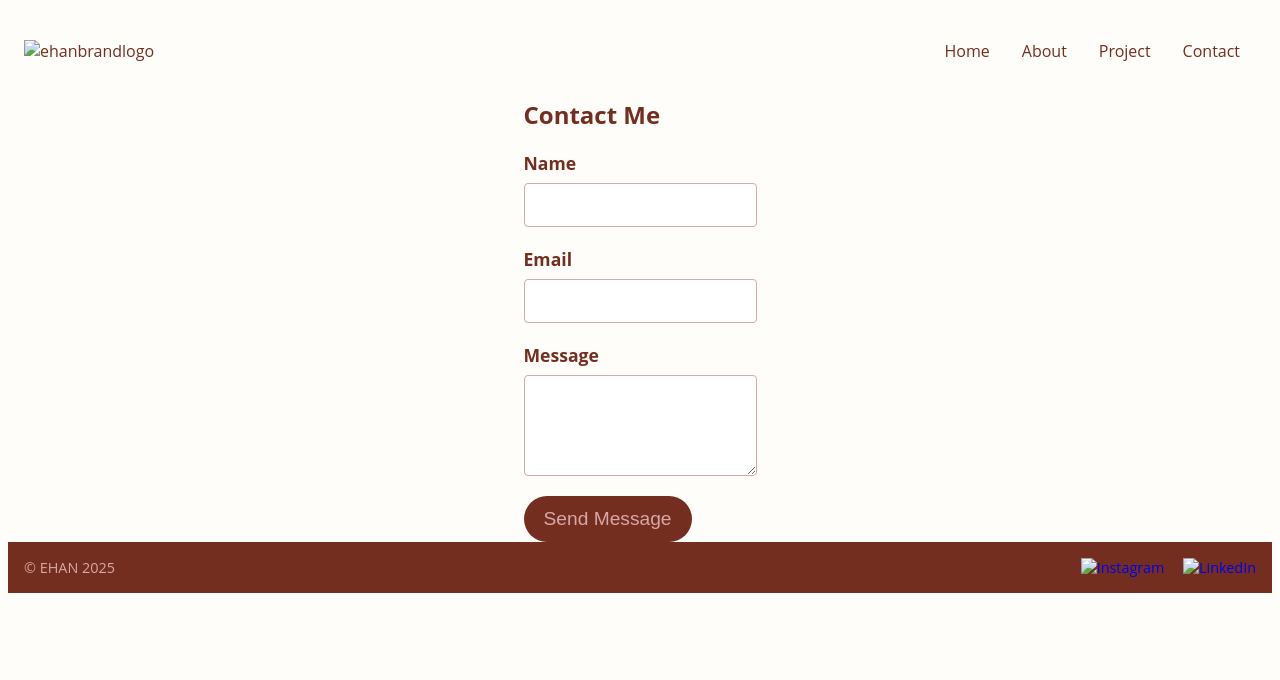
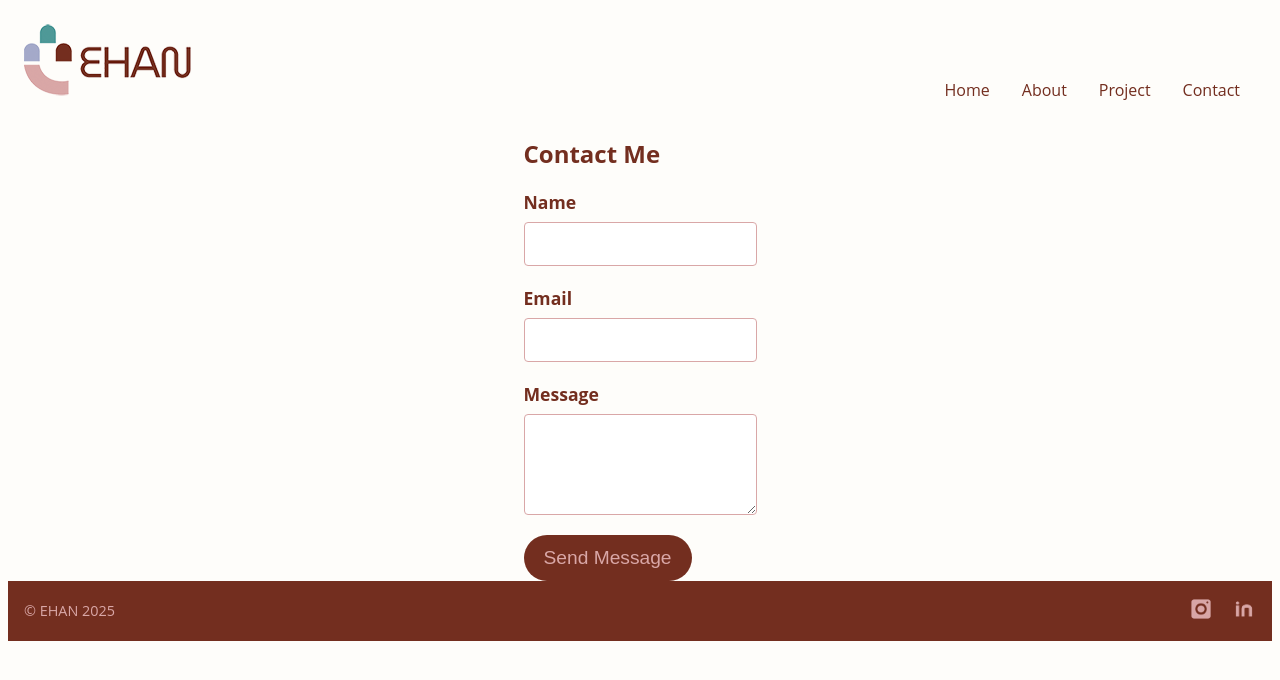
Before and after one commit to bennettdcsm/DGME167_FALL2K25, a plain HTML site: page contact.html in a window 1280 px wide. Drawn offline with Linux system fonts and the light colour scheme.

Commit message:
Update image paths in contact.html

```diff
--- a/contact.html
+++ b/contact.html
@@ -5,7 +5,7 @@
   <meta charset="UTF-8" />
   <meta name="viewport" content="width=device-width, initial-scale=1.0" />
   <title>Contact Page</title>
-  <link rel="icon" href="images/favi.png" type="image_favicon" />
+  <link rel="icon" href="image/favi.png" type="image_favicon" />
   <link rel="stylesheet" href="style.css">
 </head>
 
@@ -13,7 +13,7 @@
   <!-- Header Section -->
   <header>
     <div class="logo">
-      <img src="images/logo_simple.png" alt="ehanbrandlogo" />
+      <img src="image/logo_simple.png" alt="ehanbrandlogo" />
     </div>
     <nav>
       <ul class="nav-links">
@@ -49,8 +49,8 @@
   <footer>
     <div class>&copy; EHAN 2025</div>
     <div class="social-icons">
-      <a href="https://www.instagram.com/ehandesignstudio"><img src="images/icon_insta.png" alt="Instagram" /></a>
-      <a href="http://linkedin.com/in/eunkyung-han-60b575226"><img src="images/icon_linkedin.png" alt="LinkedIn" /></a>
+      <a href="https://www.instagram.com/ehandesignstudio"><img src="image/icon_insta.png" alt="Instagram" /></a>
+      <a href="http://linkedin.com/in/eunkyung-han-60b575226"><img src="image/icon_linkedin.png" alt="LinkedIn" /></a>
     </div>
   </footer>
 </body>
```
